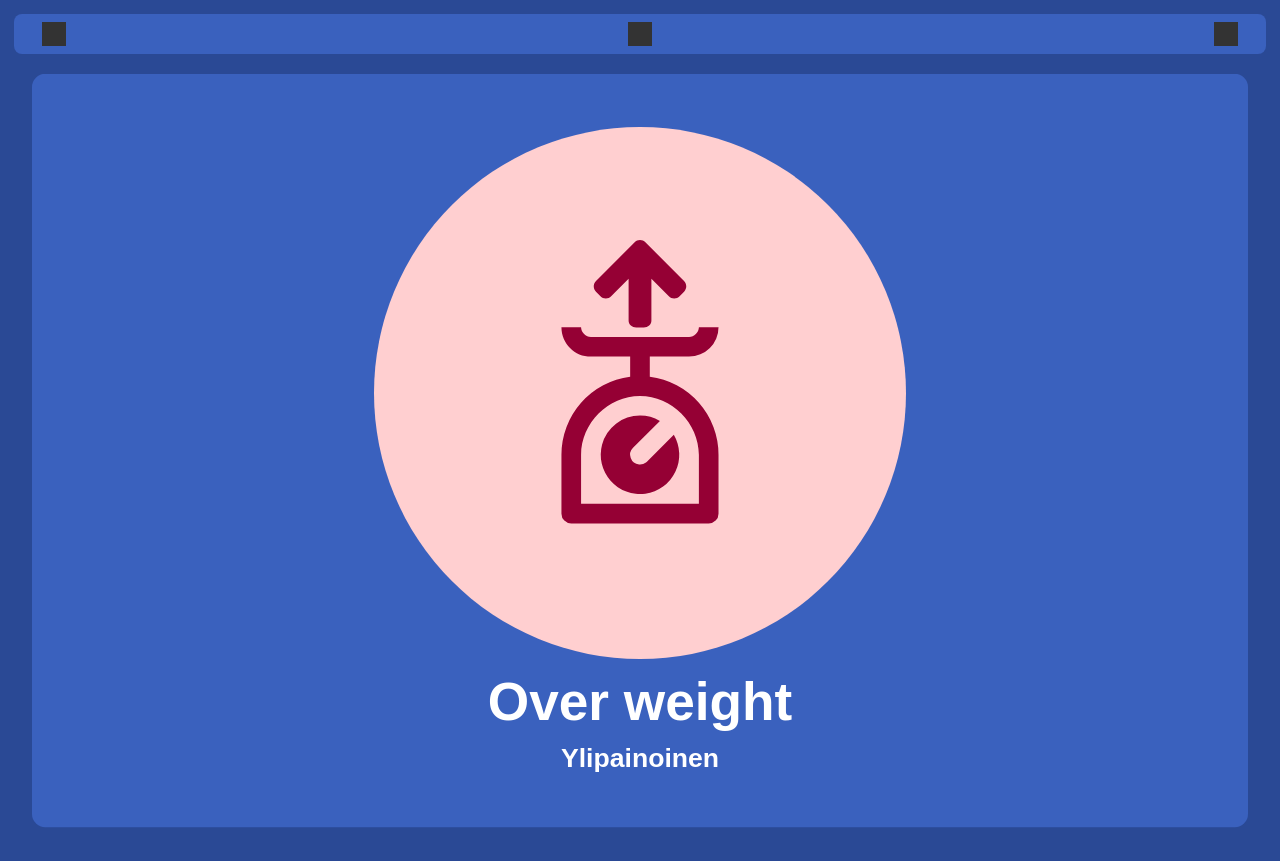
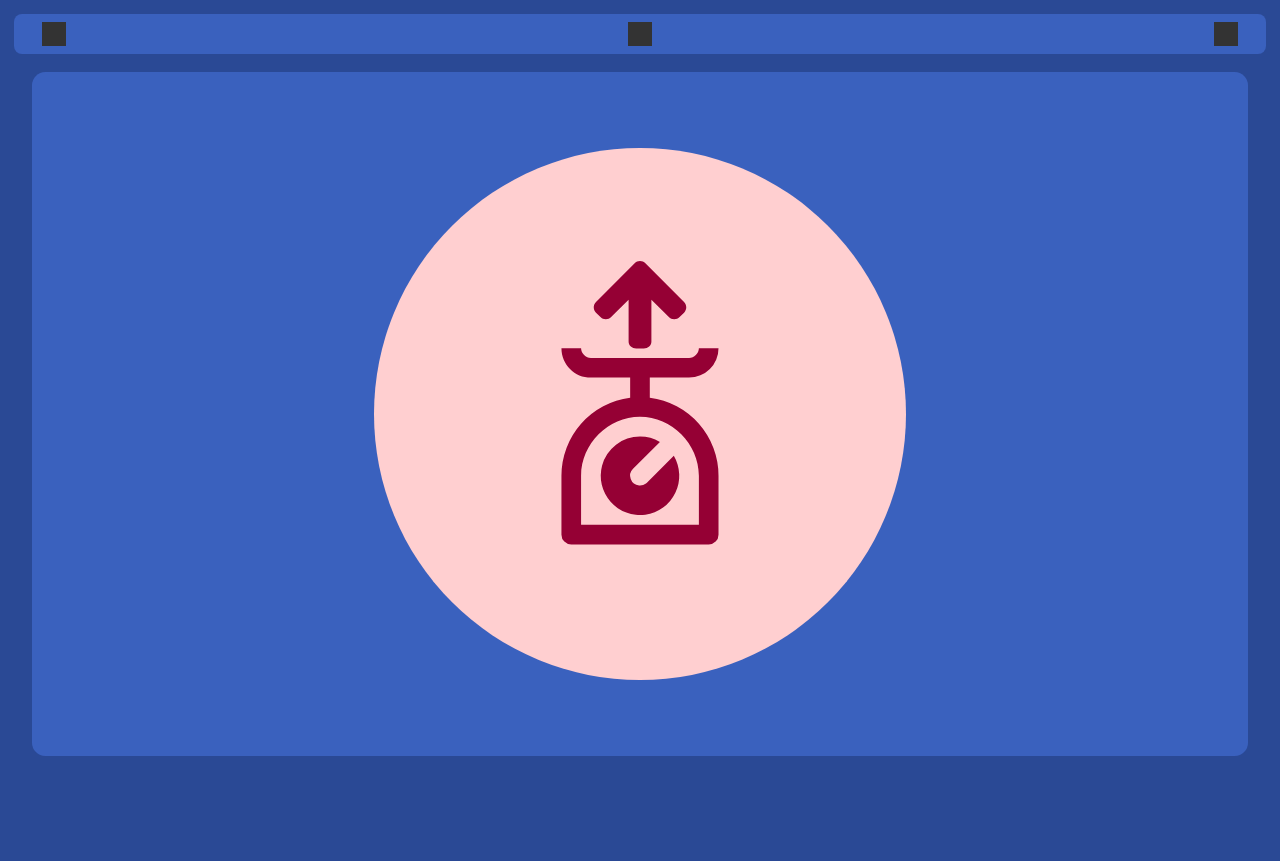
Before and after one commit to JulienTexier/junction2024, a React (Vite) app in the folder client/: page / in a window 1280 px wide. After the commit the page ends 800 px from the top, so only its background shows below. Built offline with nearby package versions, Linux system fonts and the light colour scheme; a web font is replaced by a local one.

Commit message:
Added Confirm loader

```diff
--- /dev/null
+++ b/client/src/Card.tsx
@@ -0,0 +1,86 @@
+import { motion } from "framer-motion";
+import styled from "styled-components";
+import { Confirm } from "./Confirm";
+import {
+  iconBackground,
+  iconColor,
+  primaryColor,
+  SPRING_OPTIONS,
+} from "./constants";
+import type { Card } from "./state";
+
+export function Card({
+  cardIndex,
+  card,
+  idx,
+  isConfirming,
+}: {
+  cardIndex: number;
+  card: Card;
+  idx: number;
+  isConfirming: boolean;
+}) {
+  return (
+    <CardWrapper
+      key={idx}
+      style={{
+        transform: `translateX(${(idx - cardIndex) * 100}%)`,
+      }}
+      animate={{ scale: cardIndex === idx ? 0.95 : 0.85 }}
+      transition={SPRING_OPTIONS}
+    >
+      <Confirm currentIndex={idx === cardIndex} isConfirming={isConfirming} />
+      <IconWrapper>
+        <Icon dangerouslySetInnerHTML={{ __html: card.icon }} />
+      </IconWrapper>
+      <EnglishText>{card.title.en}</EnglishText>
+      <FinnishText>{card.title.fi}</FinnishText>
+    </CardWrapper>
+  );
+}
+
+const CardWrapper = styled(motion.div)`
+  aspect-ratio: 16 / 9;
+  width: 100vw;
+  flex-shrink: 0;
+  border-radius: 1rem;
+  background-color: ${primaryColor};
+  background-size: cover;
+  background-position: center;
+  display: flex;
+  flex-direction: column;
+  justify-content: center;
+  align-items: center;
+  gap: 12px;
+  padding: 4rem 0;
+`;
+
+const EnglishText = styled.div`
+  color: white;
+  font-size: 4rem;
+`;
+
+const FinnishText = styled.div`
+  color: white;
+  font-size: 2rem;
+`;
+
+const IconWrapper = styled.div`
+  background-color: ${iconBackground};
+  height: 560px;
+  width: 560px;
+  border-radius: 999px;
+  display: flex;
+  justify-content: center;
+  align-items: center;
+  position: absolute;
+  margin-left: auto;
+  margin-right: auto;
+  left: 0;
+  right: 0;
+  text-align: center;
+`;
+
+const Icon = styled.div`
+  color: ${iconColor};
+`;
--- a/client/src/Carousel.tsx
+++ b/client/src/Carousel.tsx
@@ -1,24 +1,19 @@
 import { motion, useMotionValue } from "framer-motion";
 import { useState } from "react";
 import styled from "styled-components";
-import { iconBackground, iconColor, primaryColor } from "./constants";
+import { Card } from "./Card";
+import { SPRING_OPTIONS } from "./constants";
 import { ActionType, useArrowKeyNavigation } from "./hook";
 import { cards } from "./state";
 
-const SPRING_OPTIONS = {
-  type: "spring",
-  mass: 3,
-  stiffness: 400,
-  damping: 50,
-};
-
 export function Carousel() {
   const [cardIndex, setCardIndex] = useState(0);
+  const [isConfirming, setIsConfirming] = useState(false);
   const dragX = useMotionValue(0);
 
   const handleAction = (action: ActionType) => {
     if (action === "confirming") {
-      window.alert("Confirmed");
+      setIsConfirming(true);
     } else {
       setCardIndex(action);
     }
@@ -39,36 +34,19 @@ export function Carousel() {
         animate={{ translateX: `-${cardIndex * 100}%` }}
         transition={SPRING_OPTIONS}
       >
-        <Cards cardIndex={cardIndex} />
+        {cards.map((card, idx) => (
+          <Card
+            key={idx}
+            idx={idx}
+            cardIndex={cardIndex}
+            card={card}
+            isConfirming={isConfirming}
+          />
+        ))}
       </CardSlider>
     </Container>
   );
 }
-
-const Cards = ({ cardIndex }: { cardIndex: number }) => {
-  return (
-    <>
-      {cards.map((card, idx) => (
-        <Card
-          key={idx}
-          style={{
-            backgroundImage: `url(${card})`,
-            transform: `translateX(${(idx - cardIndex) * 100}%)`,
-          }}
-          animate={{ scale: cardIndex === idx ? 0.95 : 0.85 }}
-          transition={SPRING_OPTIONS}
-        >
-          <IconWrapper>
-            <Icon dangerouslySetInnerHTML={{ __html: card.icon }} />
-          </IconWrapper>
-
-          <EnglishText>{card.title.en}</EnglishText>
-          <FinnishText>{card.title.fi}</FinnishText>
-        </Card>
-      ))}
-    </>
-  );
-};
 
 const Container = styled.div`
   position: relative;
@@ -81,43 +59,3 @@ const CardSlider = styled(motion.div)`
   align-items: center;
   margin: 0px;
 `;
-
-const Card = styled(motion.div)`
-  aspect-ratio: 16 / 9;
-  width: 100vw;
-  flex-shrink: 0;
-  border-radius: 1rem;
-  background-color: ${primaryColor};
-  background-size: cover;
-  background-position: center;
-  display: flex;
-  flex-direction: column;
-  justify-content: center;
-  align-items: center;
-  gap: 12px;
-  padding: 4rem 0;
-`;
-
-const EnglishText = styled.div`
-  color: white;
-  font-size: 4rem;
-`;
-
-const FinnishText = styled.div`
-  color: white;
-  font-size: 2rem;
-`;
-
-const IconWrapper = styled.div`
-  background-color: ${iconBackground};
-  height: 560px;
-  width: 560px;
-  border-radius: 999px;
-  display: flex;
-  justify-content: center;
-  align-items: center;
-`;
-
-const Icon = styled.div`
-  color: ${iconColor};
-`;
--- /dev/null
+++ b/client/src/Confirm.tsx
@@ -0,0 +1,78 @@
+import { animate, motion, useMotionValue } from "framer-motion";
+import { useEffect } from "react";
+import styled from "styled-components";
+import { iconColor } from "./constants";
+
+export function Confirm({
+  currentIndex,
+  isConfirming,
+}: {
+  currentIndex: boolean;
+  isConfirming: boolean;
+}) {
+  console.log("isConfirming", isConfirming);
+  const progress = useMotionValue(100);
+  const scale = useMotionValue(0);
+
+  useEffect(() => {
+    if (!currentIndex) return;
+    if (isConfirming) {
+      scale.set(1);
+      animate(progress, 0, {
+        duration: 2,
+        onComplete: () => {
+          scale.set(0);
+        },
+      });
+    }
+
+    return () => {
+      progress.set(100);
+      scale.set(0);
+    };
+  }, [isConfirming]);
+
+  return (
+    <ConfirmWrapper
+      width="120"
+      height="120"
+      viewBox="0 0 120 120"
+      style={{ scale }}
+    >
+      <circle
+        cx="60"
+        cy="60"
+        r="54"
+        fill="none"
+        stroke="rgba(0, 0, 0, 0.2)"
+        strokeWidth="12"
+      />
+      <motion.circle
+        cx="60"
+        cy="60"
+        r="54"
+        fill="none"
+        stroke={iconColor}
+        strokeWidth="12"
+        pathLength="100"
+        strokeDasharray="100"
+        strokeDashoffset={progress}
+      />
+    </ConfirmWrapper>
+  );
+}
+
+const ConfirmWrapper = styled(motion.svg)`
+  height: 600px;
+  width: 600px;
+  border-radius: 999px;
+  display: flex;
+  justify-content: center;
+  align-items: center;
+  position: absolute;
+  margin-left: auto;
+  margin-right: auto;
+  left: 0;
+  right: 0;
+  text-align: center;
+`;
--- a/client/src/constants.ts
+++ b/client/src/constants.ts
@@ -3,3 +3,10 @@ export const backgroundColor = "#2A4995";
 export const nonActiveColor = "#B0C7FF";
 export const iconBackground = "rgba(255, 207, 208, 1)";
 export const iconColor = "#950034";
+
+export const SPRING_OPTIONS = {
+  type: "spring",
+  mass: 3,
+  stiffness: 400,
+  damping: 50,
+};
--- a/client/src/state.ts
+++ b/client/src/state.ts
@@ -1,4 +1,12 @@
-export const cards = [
+export type Card = {
+  icon: string;
+  title: {
+    en: string;
+    fi: string;
+  };
+};
+
+export const cards: Card[] = [
   {
     icon: `<svg xmlns="http://www.w3.org/2000/svg" width="248" height="319" fill="none"><path fill="currentColor" d="M61.98 91.667c0 5.3 5.063 10.333 10.333 10.333h103.333c5.301 0 10.333-5.063 10.333-10.333h20.667a31 31 0 0 1-31 31h-41.333l.01 21.307A82.669 82.669 0 0 1 206.646 226v62a10.333 10.333 0 0 1-10.333 10.333H51.646A10.332 10.332 0 0 1 41.313 288v-62a82.669 82.669 0 0 1 72.333-82.026v-21.307H72.313c-17.154 0-31-13.847-31-31h20.666ZM123.978 164c-33.459 0-62 28.52-62 62v51.667h124V226c0-33.459-28.54-62-62-62Zm0 20.667a41.119 41.119 0 0 1 20.998 5.724l-28.314 28.303a10.335 10.335 0 0 0 6.34 17.581 10.332 10.332 0 0 0 7.3-2.112l.982-.857 28.313-28.303a41.335 41.335 0 0 1-29.964 61.944 41.335 41.335 0 0 1-45.591-51.541 41.33 41.33 0 0 1 39.936-30.739Z"/><path fill="currentColor" d="M172.688 48.688c0 2.124-.771 4-2.313 5.624L165.688 59c-1.584 1.583-3.48 2.375-5.688 2.375-2.25 0-4.125-.792-5.625-2.375L136 40.687v44c0 2.167-.781 3.928-2.344 5.282C132.094 91.323 130.208 92 128 92h-8c-2.208 0-4.094-.677-5.656-2.031-1.563-1.354-2.344-3.115-2.344-5.281v-44L93.625 59c-1.5 1.583-3.375 2.375-5.625 2.375s-4.125-.792-5.625-2.375l-4.688-4.688c-1.583-1.583-2.374-3.458-2.374-5.624 0-2.209.791-4.105 2.374-5.688l40.688-40.688C119.833.772 121.708 0 124 0c2.25 0 4.146.77 5.688 2.313L170.375 43c1.542 1.625 2.313 3.52 2.313 5.688Z"/></svg>`,
     title: {
```
